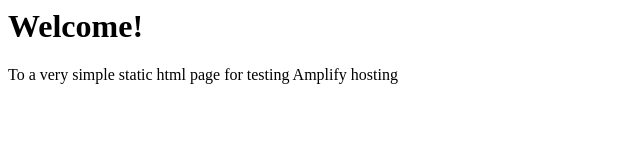
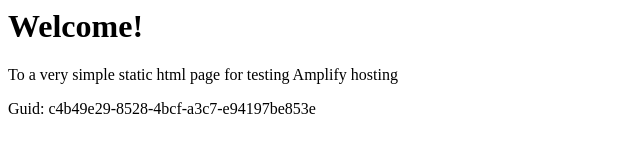
Before and after one commit to aws-aemilia-icn/Github-PR-Commit-Integration-Test-DoNotTouch-Gith-P5X5MO5I-v1-prod-ap-northeast-2, a website: page src/index.html in a window 1280 px wide. Shown: the whole page, without its empty margins (0-640 px from the left). Drawn offline with Linux system fonts and the light colour scheme.

Commit message:
commit from integ tests

```diff
--- a/src/index.html
+++ b/src/index.html
@@ -1,3 +1,5 @@
+
+
 <html lang="en">
 
 <head>
@@ -10,6 +12,6 @@
 <body>
     <h1>Welcome!</h1>
     <p>To a very simple static html page for testing Amplify hosting</p>
-</body>
+    <p>Guid: c4b49e29-8528-4bcf-a3c7-e94197be853e</p></body>
 
 </html>
```
